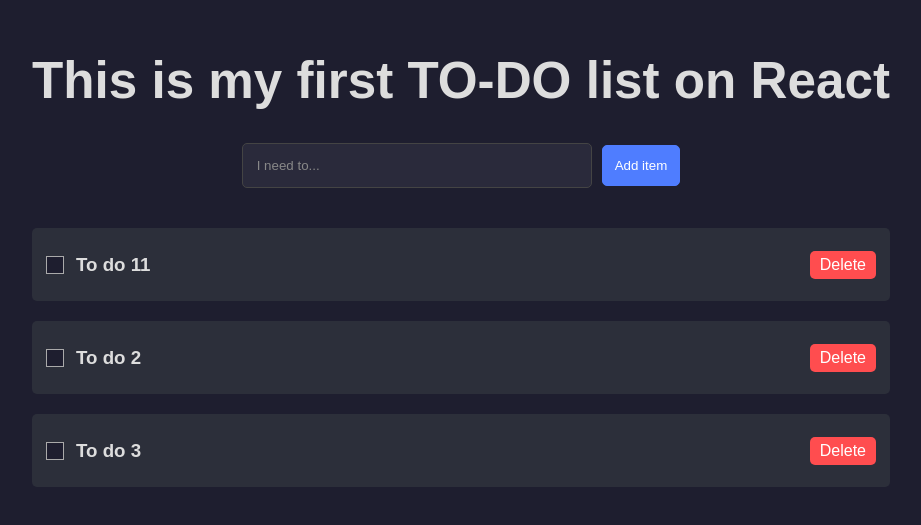
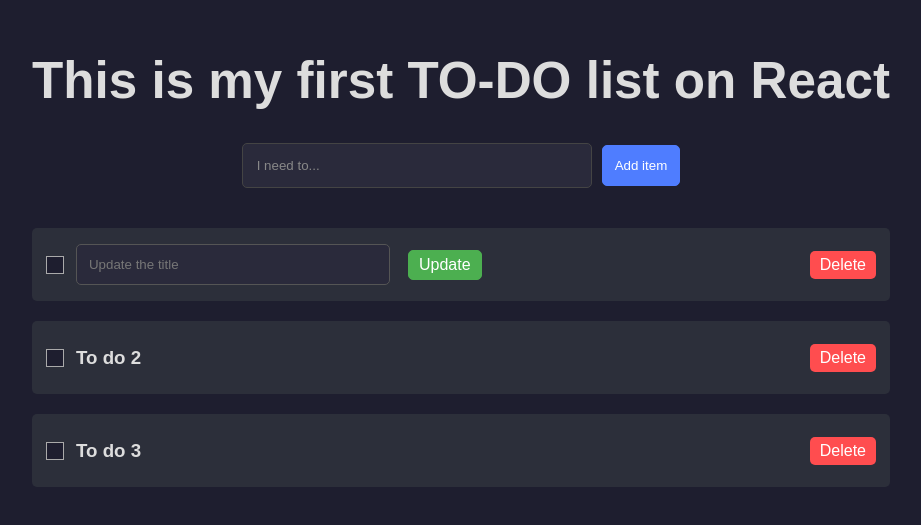
Before and after one commit to KachmarOleg/to-do-my-own, a React (Vite) app: page / in a window 1280 px wide. Shown: the part 137-662 px from the top of the page, without its empty margins (179-1100 px from the left). Built offline with nearby package versions, Linux system fonts and the light colour scheme.

Commit message:
Update btn onClick hide edit field

```diff
--- a/src/App.jsx
+++ b/src/App.jsx
@@ -39,6 +39,16 @@
     console.log(list);
   }
 
+  function handleUpdateItem(id) {
+    setList((list) =>
+      list.map((item) =>
+        item.id === id ? { ...item, is_edit_visible: false } : item
+      )
+    );
+
+    console.log(list);
+  }
+
   return (
     <>
       <h1>This is my first TO-DO list on React</h1>
@@ -51,6 +61,7 @@
             dataId={todoItem.id}
             onRemove={handleRemoveItem}
             onEdit={handleEditItem}
+            onUpdate={handleUpdateItem}
             isEditInputVisible={todoItem.is_edit_visible}
           >
             {todoItem.Title}
--- a/src/components/ToDoItem.jsx
+++ b/src/components/ToDoItem.jsx
@@ -1,6 +1,13 @@
 import { useState } from "react";
 
-function ToDoItem({ children, dataId, onRemove, onEdit, isEditInputVisible }) {
+function ToDoItem({
+  children,
+  dataId,
+  onRemove,
+  onEdit,
+  onUpdate,
+  isEditInputVisible,
+}) {
   const [status, setStatus] = useState(false);
 
   function handleChange() {
@@ -38,6 +45,7 @@
           className={`update_btn ${
             isEditInputVisible ? "is-visible" : "is-hidden"
           }`}
+          onClick={() => onUpdate(dataId)}
         >
           Update
         </button>
--- a/src/data.jsx
+++ b/src/data.jsx
@@ -3,7 +3,7 @@
     id: 0,
     Title: "To do 11",
     is_done: true,
-    is_edit_visible: false,
+    is_edit_visible: true,
   },
   {
     id: 1,
```
